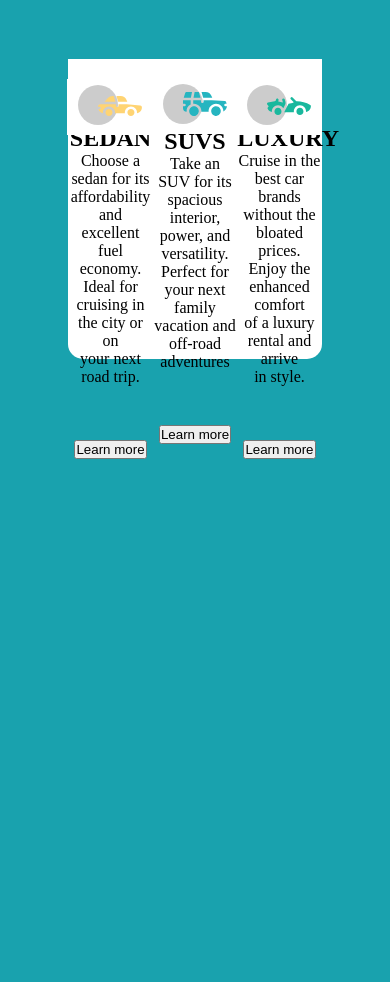
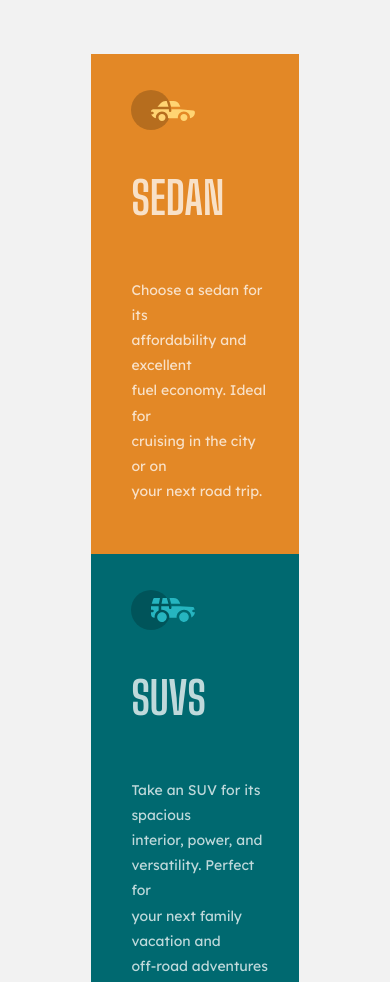
Before and after one commit to JoyEmma12/3-column-preview-card, a plain HTML site: page index.html in a window 390 px wide. Shown: the top 982 px of the page. Before the commit the page ends 844 px from the top, so only its background shows below. Drawn offline with Linux system fonts and the light colour scheme.

Commit message:
initial commit

```diff
--- a/styles.css
+++ b/styles.css
@@ -1,85 +1,31 @@
-@import url('https://fonts.googleapis.com/css2?family=Kumbh+Sans:wght@400;700&display=swap');
+
 :root {
-    --Dark-cyan: hsl(185, 75%, 39%);
-    --Very-dark-desaturated-blue: hsl(229, 23%, 23%);
-    --Dark-grayish-blue: hsl(227, 10%, 46%);
-    --Dark-gray: hsl(0, 0%, 59%);
+    --Bright-orange: hsl(31, 77%, 52%);
+    --Dark-cyan: hsl(184, 100%, 22%);
+    --Very-dark-cyan: hsl(179, 100%, 13%);
+    --Transparent-white: hsla(0, 0%, 100%, 0.75);
+    --Very-light-gray: hsl(0, 0%, 95%);
 }
-html:focus-within {
-    scroll-behavior: smooth;
+* {
+    box-sizing: border-box;
+}
+html::-webkit-scrollbar {
+    width: 0px;
 }
 body {
-    background-color: var(--Dark-cyan);
+    background-color:  var(--Very-light-gray);
 
 }
-.top,
-.bottom {
-    position: absolute;
-    z-index: 1;
-}
-.top {
-    top: -30%;
-    left: -10%;
-}
-.bottom {
-    bottom: -30%;
-    right: -10%;
-}
-
-* {
-    box-sizing: border-box;
-    margin: 0;
-    padding: 0;
-}
 .container {
-    align-items: center;
-    text-align: center;
-    margin: 15% auto;
-    border-bottom-left-radius: 15px;
-    border-bottom-right-radius: 15px;
-    width: 350px;
-    background-color: white;
-    padding-top: 10px;
-    height: 300px;
-    }
-
-
-.image {
-    position: relative;
-    top: 10px;
-    right: 1%;
-    border: 6px solid white;
-}
-.image2 {
-    position: absolute;
-    top: 130px;
-    right: 37%;
-    border-top-left-radius: 15px;
-    border-top-right-radius: 15px;
-}
-.text {
-    padding: 1rem;
-
-}
-.text h2 {
-    word-spacing: 4px;
-    font-weight: 700;
-    font-family: 'Kumbh Sans', sans-serif;
-    color: var(--Very-dark-desaturated-blue);
-}
-.text p {
-    padding-top: 10px;
-    padding-bottom: 30px;
-    font-weight: 400;
-    font-family: 'Kumbh Sans', sans-serif;
-    color: var(--Dark-grayish-blue);
+    width: 80%;
+    margin: 50px auto;
+    padding: 46px;
 }
 .row {
     width: 100%;
     display: flex;
     flex-wrap: wrap;
     align-items: center;
-
 }
 .row::after {
     display: table;
@@ -99,58 +45,80 @@ body {
 .col-10 {width: 83.33%;}
 .col-11 {width: 91.66%;}
 .col-12 {width: 100%;}
-.box {
+
+.box1,
+.box2,
+.box3 {
     width: 100%;
-    padding-top: 6px;
+    margin: 24px;
+    padding-top: 36px;
+    padding-left: 40px;
+    padding-right: 26px;
+    padding-bottom: 40px;
+    text-align: left;
+    height: 510px;
 }
-label {
+.box1 {
+    background-color: var(--Bright-orange);
+}
+.box2 {
+    background-color: var(--Dark-cyan);
+}
+.box3 {
+    background-color: var(--Very-dark-cyan);
+}
+h2 {
+    font-family: 'Big Shoulders Display', cursive;
     font-weight: 700;
-    font-size: 18px;
-    font-family: 'Kumbh Sans', sans-serif;
+    font-size: 45px;
+    color: var(--Transparent-white);
 }
-.box p {
+p{
+    font-size: 15px;
+    text-align: left;
+    font-weight: 400;
+    font-family: 'Lexend Deca', sans-serif;
+    color: var(--Transparent-white);
+    padding-top: 15px;
+    line-height: 1.8;
+}
+button{
+    padding: 15px;
+    border: none;
+    border-radius: 30px;
+    background-color: var(--Very-light-gray);
+    font-family: 'Lexend Deca', sans-serif;
+    font-size: 15px;
+    font-weight: 400;
     text-align: center;
-    font-weight: 400;
-    font-family: 'Kumbh Sans', sans-serif;
-    font-size: 11px;
-    color: var(--Dark-gray);
 }
-hr {
-    width: 105%;
-    height: 1px;
-    background-color: var(--Dark-gray);
-    border: none;
-    margin-left: auto;
-    margin-right: 20px;
-    text-align: center;
-}.attribution{
-    text-align: center;
-    margin-bottom: 1rem;
-    font-size: .7rem;
-    color: var(--very-dark-desaturated-blue);
-    font-weight: 400;
-    font-family:  'Kumbh Sans', sans-serif;
-    font-size: 16px;
+.btn1 {
+    color: var(--Bright-orange);
 }
+.btn2 {
+    color: var(--Dark-cyan);
+}
+.btn3 {
+    color: var(--Very-dark-cyan);
+}
+@media screen and (max-width: 700px) {
+    .col-4 {
+        width: 100%;
+        margin: 0;
+    }
+    .box1,
+    .box2,
+    .box3 {
+        margin: auto;
+        height: 500px;
+    }
+    .container {
+        width: 80%;
+         margin: auto;
+    }
+    p {
+        font-size: 14px;
+    }
 
 
-@media screen and (max-width:750px) {
-    .container {
-        width: 65%;
-
-
-    }
-    .image2 {
-        right: 17.5%;
-        top: 3%;
-        width: 313px;
-    }
-    .top {
-        top: -80%;
-        left: -70%;
-    }
-    .bottom {
-        bottom: -60%;
-        right: -70%;
 }
-    }
```
